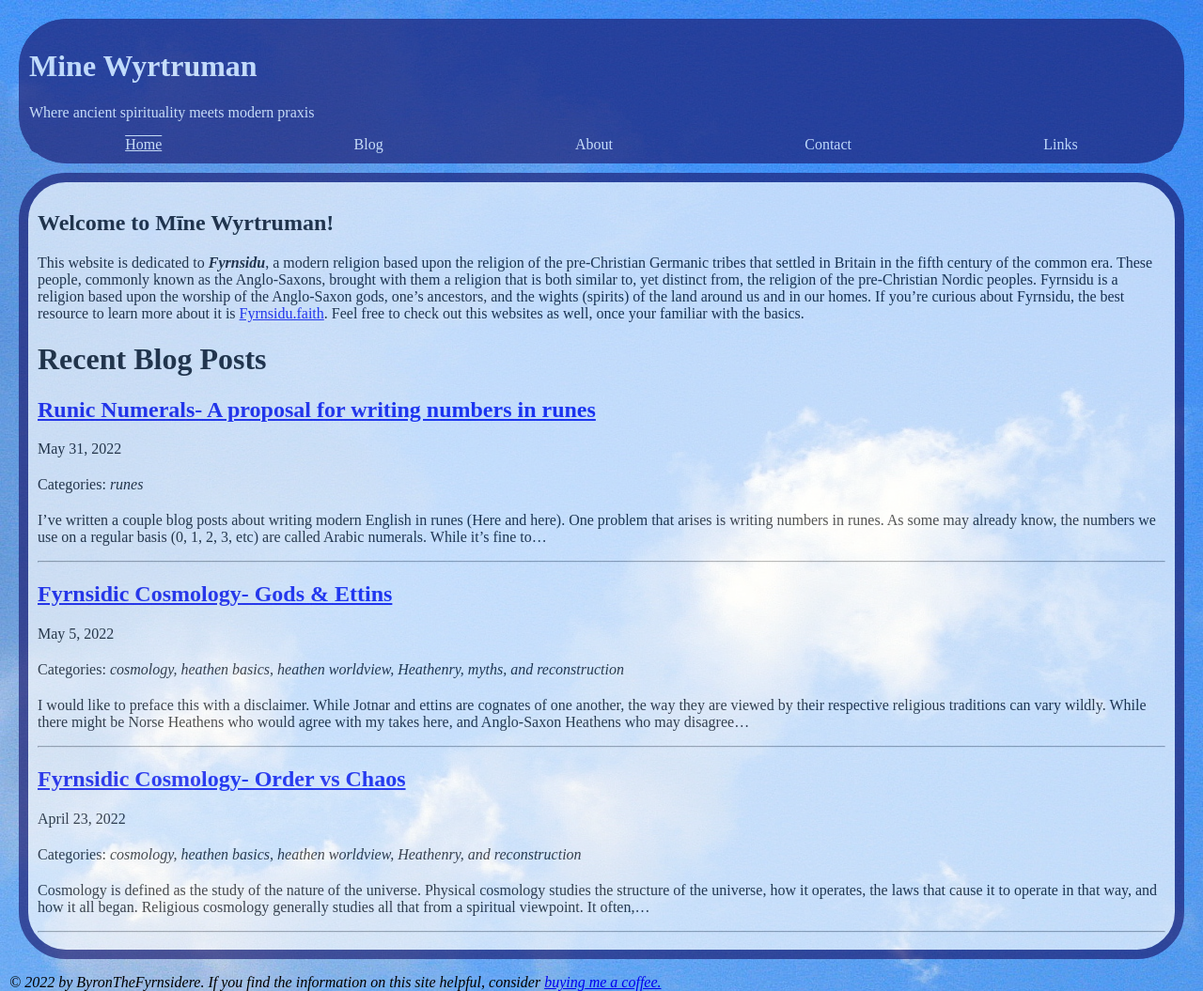
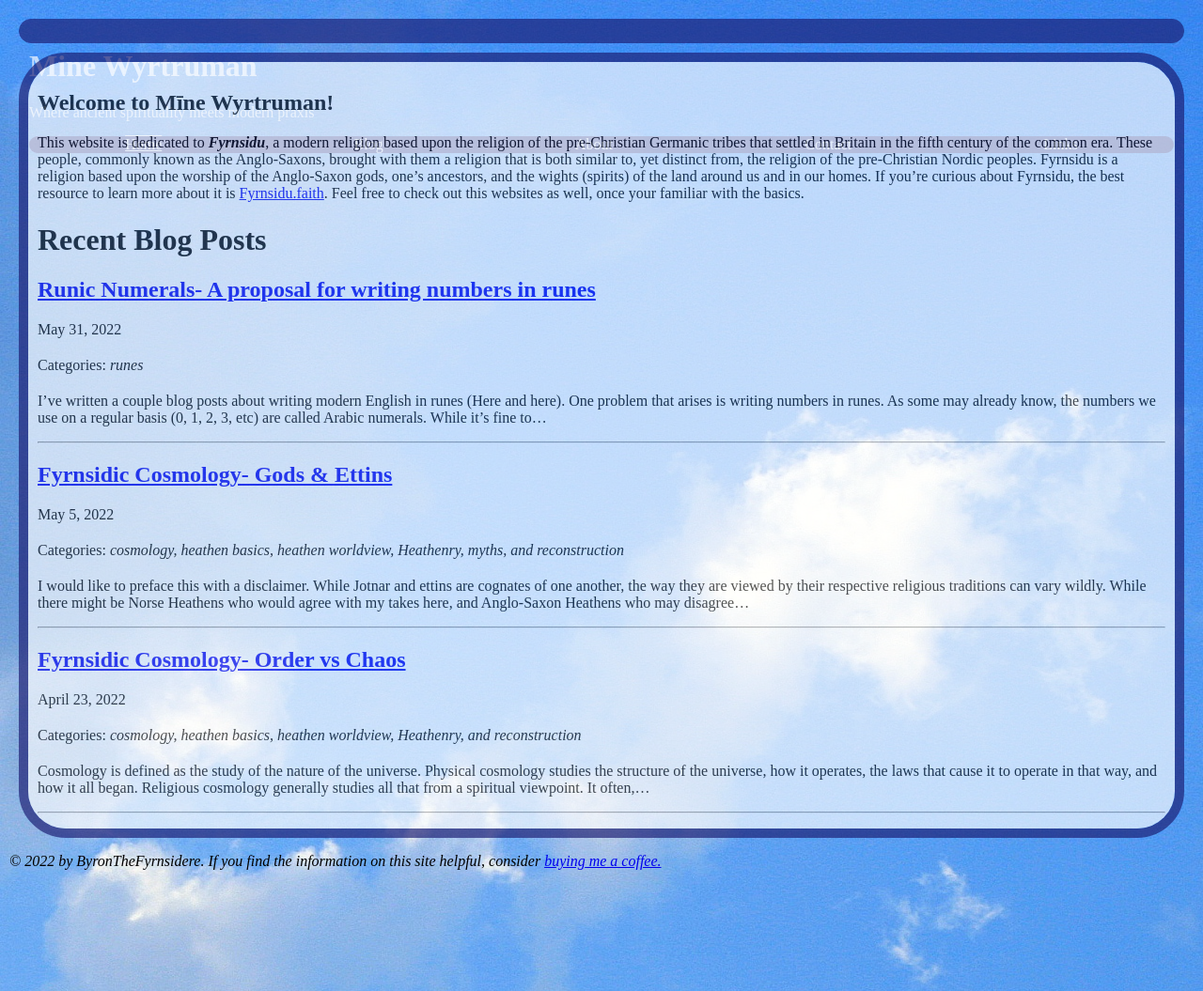
Before and after one commit to byronpendason/byronpendason.github.io, a Jekyll site: the page built from index.md, in a window 1280 px wide. Shown: the whole page at 94% size. Built offline with Jekyll 4.4.1, drawn with Linux system fonts in a browser that asks for light colours; our own code applies the rules of GitHub Pages for plain Markdown files; comment, search, counter and statistics services are not loaded.

Commit message:
Update style.css

```diff
--- a/css/style.css
+++ b/css/style.css
@@ -32,6 +32,7 @@ html, body {
         padding-bottom: 10px;
         margin-bottom: 10px;
         opacity: 66%;
+        height: 3%;
       }
       nav ul {
         display: flex;
@@ -71,9 +72,11 @@ html, body {
         color: black;
         opacity: 0.66;
         overflow: auto;
+        height: 95%;
       }
       #footer {
         color: black;
+        height: 1%;
       }
       p + p {
         margin-top: 1.25em;
```
